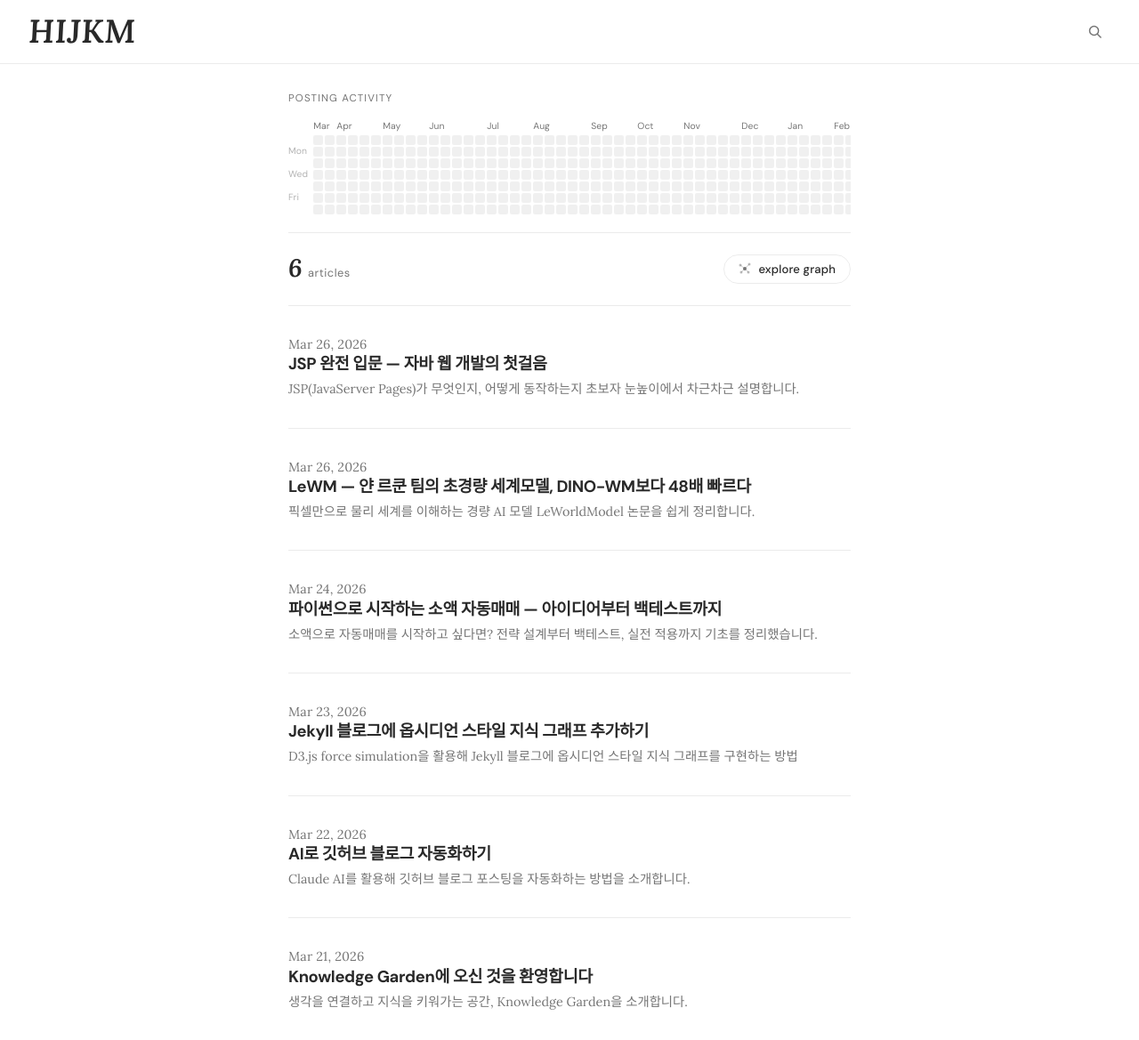
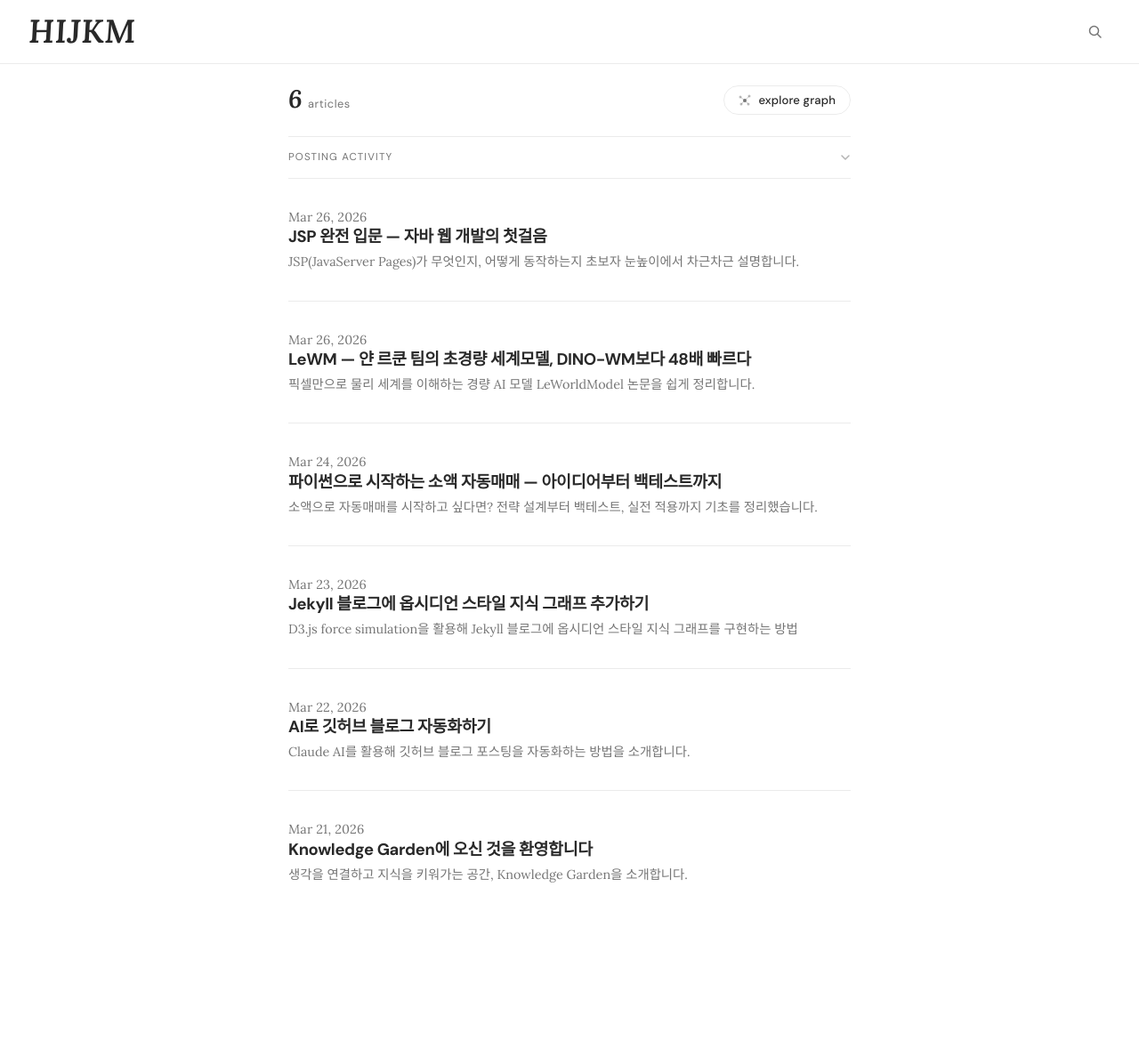
Before and after one commit to HIJKM/HIJKM.github.io, a Jekyll site: the page built from index.html, in a window 1280 px wide and 1169 px high. Shown: the whole window at 89% size. Built offline with Jekyll 4.4.1, drawn with Linux system fonts in a browser that asks for light colours; nearby versions of some CDN libraries; the list of posts is cut into pages by our own code.

Commit message:
feat: heatmap collapsible + fit-to-width, home-bar moved above
- home-bar (count + explore) now above heatmap
- heatmap wrapped in <details> — collapsed = 1 line, expanded = full grid
- Chevron rotates 180° when open, lazy-loaded on first expand
- Shows last 26 weeks (~6 months), no horizontal scroll
- Cell size auto-calculated: (containerWidth - gaps) / 26 weeks
- CSS --hm-cell variable updated dynamically via JS

Co-Authored-By: Claude Sonnet 4.6 <noreply@anthropic.com>

```diff
--- a/assets/css/main.css
+++ b/assets/css/main.css
@@ -923,17 +923,25 @@ img { max-width: 100%; display: block; }
 }
 
 /* ============================================================
-   Activity Heatmap
+   Activity Heatmap (collapsible)
    ============================================================ */
-.heatmap-wrap {
-  padding: 1.5rem 0 1.25rem;
+:root { --hm-cell: 11px; }
+
+.heatmap-section {
   border-bottom: 1px solid var(--line);
-  overflow-x: auto;
 }
 
-.heatmap-header {
-  margin-bottom: 0.75rem;
+.heatmap-summary {
+  list-style: none;
+  display: flex;
+  align-items: center;
+  justify-content: space-between;
+  padding: 0.85rem 0;
+  cursor: pointer;
+  user-select: none;
 }
+
+.heatmap-summary::-webkit-details-marker { display: none; }
 
 .heatmap-label {
   font-family: var(--font-sans);
@@ -943,36 +951,54 @@ img { max-width: 100%; display: block; }
   color: var(--ink-muted);
 }
 
+.heatmap-chevron {
+  color: var(--ink-faint);
+  transition: transform 220ms ease;
+  flex-shrink: 0;
+}
+
+.heatmap-section[open] .heatmap-chevron {
+  transform: rotate(180deg);
+}
+
+.heatmap-inner {
+  padding-bottom: 1.25rem;
+  overflow: hidden;
+}
+
 .heatmap-body {
   display: flex;
-  gap: 0.4rem;
+  gap: 6px;
   align-items: flex-start;
 }
 
 .heatmap-days {
   display: grid;
-  grid-template-rows: repeat(7, 11px);
+  grid-template-rows: repeat(7, var(--hm-cell));
   gap: 2px;
-  padding-top: 18px; /* 월 레이블 높이만큼 밀기 */
+  padding-top: 18px;
   font-family: var(--font-sans);
-  font-size: 0.65rem;
+  font-size: 0.62rem;
   color: var(--ink-faint);
   line-height: 1;
   align-items: center;
   flex-shrink: 0;
+  width: 22px;
 }
 
 .heatmap-cols {
   display: flex;
   flex-direction: column;
   gap: 3px;
+  flex: 1;
+  min-width: 0;
 }
 
 .heatmap-months {
   position: relative;
   height: 15px;
   font-family: var(--font-sans);
-  font-size: 0.65rem;
+  font-size: 0.62rem;
   color: var(--ink-muted);
 }
 
@@ -983,20 +1009,21 @@ img { max-width: 100%; display: block; }
 
 .heatmap-grid {
   display: grid;
-  grid-template-rows: repeat(7, 11px);
+  grid-template-rows: repeat(7, var(--hm-cell));
   grid-auto-flow: column;
   gap: 2px;
 }
 
 .hm-cell {
-  width: 11px;
-  height: 11px;
+  width: var(--hm-cell);
+  height: var(--hm-cell);
   border-radius: 2px;
   background: rgba(0, 0, 0, 0.06);
   cursor: default;
+  flex-shrink: 0;
 }
 
-.hm-cell:hover { outline: 1px solid rgba(0,0,0,0.2); }
+.hm-cell:hover { outline: 1px solid rgba(0, 0, 0, 0.22); }
 .hm-l1 { background: rgba(26, 137, 23, 0.25); }
 .hm-l2 { background: rgba(26, 137, 23, 0.5); }
 .hm-l3 { background: rgba(26, 137, 23, 0.75); }
--- a/assets/js/main.js
+++ b/assets/js/main.js
@@ -98,81 +98,87 @@ document.addEventListener('DOMContentLoaded', function () {
   });
 
   /* ══════════════════════════════════════
-     Activity Heatmap
+     Activity Heatmap (lazy, fit-to-width)
      ══════════════════════════════════════ */
-  const heatmapGrid = document.getElementById('heatmap-grid');
+  const heatmapSection = document.getElementById('heatmap-section');
+  let heatmapInited    = false;
 
-  if (heatmapGrid) {
-    const base = window.SITE_BASEURL || '';
-    fetch(`${base}/graph-data.json`)
-      .then(r => r.json())
-      .then(data => renderHeatmap(data.nodes || []))
-      .catch(() => {});
+  if (heatmapSection) {
+    heatmapSection.addEventListener('toggle', () => {
+      if (heatmapSection.open && !heatmapInited) {
+        heatmapInited = true;
+        const base = window.SITE_BASEURL || '';
+        fetch(`${base}/graph-data.json`)
+          .then(r => r.json())
+          .then(data => renderHeatmap(data.nodes || []))
+          .catch(() => renderHeatmap([]));
+      }
+    });
   }
 
   function renderHeatmap(nodes) {
-    const grid      = document.getElementById('heatmap-grid');
-    const monthsEl  = document.getElementById('heatmap-months');
-    const tooltip   = document.getElementById('heatmap-tooltip');
+    const grid     = document.getElementById('heatmap-grid');
+    const monthsEl = document.getElementById('heatmap-months');
+    const tooltip  = document.getElementById('heatmap-tooltip');
     if (!grid) return;
 
-    // 날짜 → 글 수 맵
+    // 컨테이너 너비 기반 셀 크기 계산 (26주 = 약 6개월)
+    const WEEKS    = 26;
+    const CELL_GAP = 2;
+    const DAY_W    = 28; // .heatmap-days 너비 + gap
+    const colsEl   = document.querySelector('.heatmap-cols');
+    const availW   = colsEl ? colsEl.clientWidth : (grid.parentElement?.clientWidth || 600);
+    const cellSize = Math.max(10, Math.floor((availW - (WEEKS - 1) * CELL_GAP) / WEEKS));
+
+    document.documentElement.style.setProperty('--hm-cell', cellSize + 'px');
+
+    const CELL_STEP = cellSize + CELL_GAP;
+    const MONTHS    = ['Jan','Feb','Mar','Apr','May','Jun','Jul','Aug','Sep','Oct','Nov','Dec'];
+
+    // 날짜 맵
     const dateMap = {};
-    nodes.forEach(n => {
-      if (n.date) dateMap[n.date] = (dateMap[n.date] || 0) + 1;
-    });
+    nodes.forEach(n => { if (n.date) dateMap[n.date] = (dateMap[n.date] || 0) + 1; });
 
-    // 52주 전 일요일부터 오늘까지
-    const today = new Date();
-    today.setHours(0, 0, 0, 0);
+    // WEEKS 주 전 일요일부터 오늘
+    const today = new Date(); today.setHours(0, 0, 0, 0);
     const start = new Date(today);
-    start.setDate(start.getDate() - 52 * 7 + 1);
-    start.setDate(start.getDate() - start.getDay()); // 일요일로 맞춤
+    start.setDate(start.getDate() - WEEKS * 7 + 1);
+    start.setDate(start.getDate() - start.getDay());
 
-    const CELL = 13; // cell(11) + gap(2)
-    const MONTHS = ['Jan','Feb','Mar','Apr','May','Jun','Jul','Aug','Sep','Oct','Nov','Dec'];
-    let lastMonth = -1;
-    let colIndex  = 0;
+    let lastMonth = -1, colIndex = 0;
+    const cur = new Date(start);
 
-    const cur = new Date(start);
-    const cells = [];
     while (cur <= today) {
       const key = cur.toISOString().slice(0, 10);
-      cells.push({ date: key, count: dateMap[key] || 0, dow: cur.getDay() });
+      const count = dateMap[key] || 0;
 
-      // 월 레이블 (주 시작마다 체크)
+      // 월 레이블
       if (cur.getDay() === 0 && monthsEl) {
         const m = cur.getMonth();
         if (m !== lastMonth) {
           const span = document.createElement('span');
           span.textContent = MONTHS[m];
-          span.style.left = (colIndex * CELL) + 'px';
+          span.style.left = (colIndex * CELL_STEP) + 'px';
           monthsEl.appendChild(span);
           lastMonth = m;
         }
         colIndex++;
       }
 
+      const el = document.createElement('div');
+      el.className    = 'hm-cell';
+      el.dataset.date  = key;
+      el.dataset.count = count;
+      if (count > 0) el.classList.add(count >= 4 ? 'hm-l4' : count === 3 ? 'hm-l3' : count === 2 ? 'hm-l2' : 'hm-l1');
+      grid.appendChild(el);
+
       cur.setDate(cur.getDate() + 1);
     }
-
-    // 셀 렌더링
-    cells.forEach(cell => {
-      const el = document.createElement('div');
-      el.className = 'hm-cell';
-      el.dataset.date  = cell.date;
-      el.dataset.count = cell.count;
-      if (cell.count > 0) {
-        el.classList.add(cell.count >= 4 ? 'hm-l4' : cell.count === 3 ? 'hm-l3' : cell.count === 2 ? 'hm-l2' : 'hm-l1');
-      }
-      grid.appendChild(el);
-    });
 
     // 툴팁
     if (tooltip) {
       grid.addEventListener('mouseover', e => {
-        const c = e.target.closest('.hm-cell');
-        if (!c) return;
+        const c = e.target.closest('.hm-cell'); if (!c) return;
         const n = Number(c.dataset.count);
         tooltip.textContent = `${c.dataset.date}  ·  ${n === 0 ? 'no posts' : n === 1 ? '1 post' : n + ' posts'}`;
         tooltip.style.display = 'block';
--- a/index.html
+++ b/index.html
@@ -2,22 +2,6 @@
 layout: default
 title: Home
 ---
-
-<div class="heatmap-wrap">
-  <div class="heatmap-header">
-    <span class="heatmap-label">posting activity</span>
-  </div>
-  <div class="heatmap-body">
-    <div class="heatmap-days">
-      <span></span><span>Mon</span><span></span><span>Wed</span><span></span><span>Fri</span><span></span>
-    </div>
-    <div class="heatmap-cols">
-      <div class="heatmap-months" id="heatmap-months"></div>
-      <div class="heatmap-grid" id="heatmap-grid"></div>
-    </div>
-  </div>
-  <div id="heatmap-tooltip" class="heatmap-tooltip"></div>
-</div>
 
 <div class="home-bar">
   <span class="home-stat">
@@ -40,6 +24,27 @@ title: Home
   </button>
 </div>
 
+<details class="heatmap-section" id="heatmap-section">
+  <summary class="heatmap-summary">
+    <span class="heatmap-label">posting activity</span>
+    <svg class="heatmap-chevron" width="12" height="12" viewBox="0 0 12 12" fill="none" aria-hidden="true">
+      <path d="M2 4l4 4 4-4" stroke="currentColor" stroke-width="1.5" stroke-linecap="round" stroke-linejoin="round"/>
+    </svg>
+  </summary>
+  <div class="heatmap-inner" id="heatmap-inner">
+    <div class="heatmap-body">
+      <div class="heatmap-days">
+        <span></span><span>Mon</span><span></span><span>Wed</span><span></span><span>Fri</span><span></span>
+      </div>
+      <div class="heatmap-cols">
+        <div class="heatmap-months" id="heatmap-months"></div>
+        <div class="heatmap-grid" id="heatmap-grid"></div>
+      </div>
+    </div>
+    <div id="heatmap-tooltip" class="heatmap-tooltip"></div>
+  </div>
+</details>
+
 <section class="post-list" aria-label="posts">
   {% for post in site.posts %}
   <article class="post-card">
```
